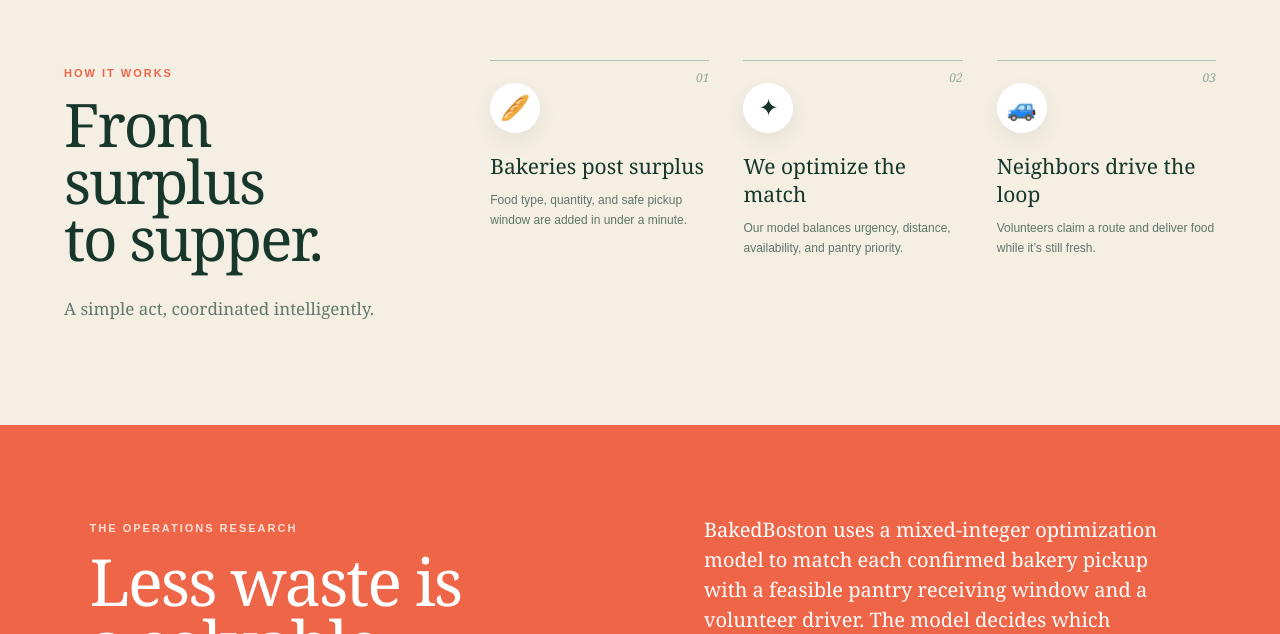
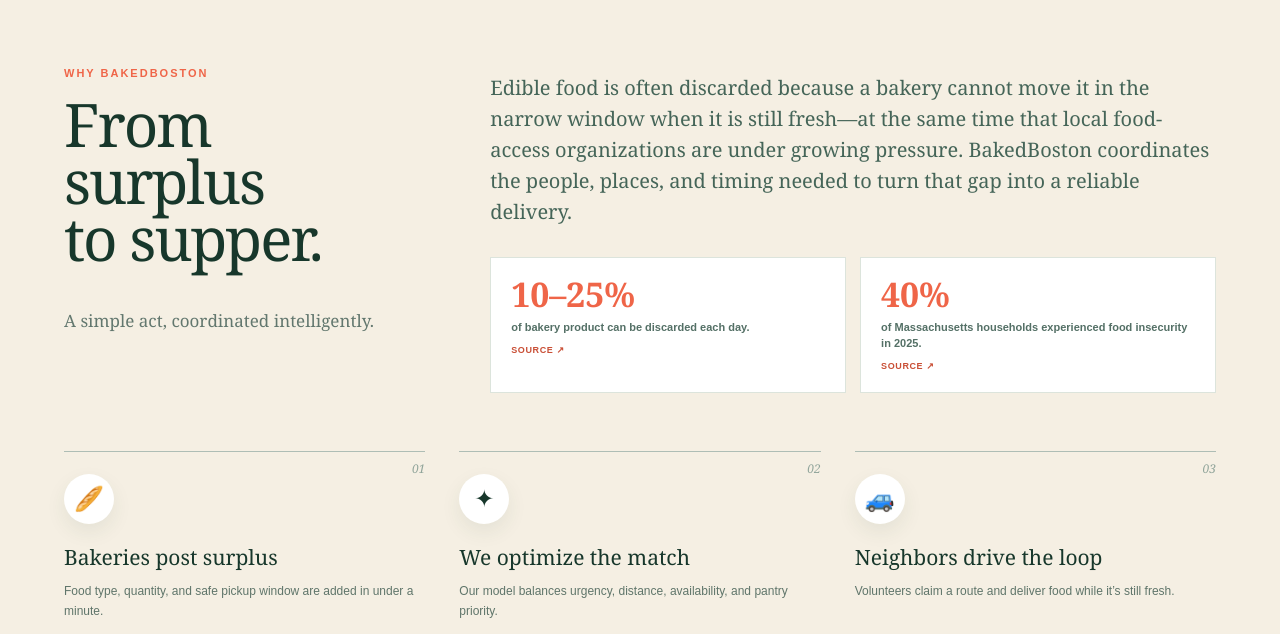
Before and after one commit to vapeyproductions/bakedboston-app, a Next.js app: page / in a window 1280 px wide. Shown: the part 1586-2220 px from the top of the page. Built offline with nearby package versions, Linux system fonts and the light colour scheme; no server answers; the database is empty.

Commit message:
Add sourced BakedBoston impact context

```diff
--- a/app/globals.css
+++ b/app/globals.css
@@ -66,10 +66,10 @@
 .toggleGroup{display:grid;grid-template-columns:repeat(3,1fr)}.toggleGroup button{padding:9px 2px;background:transparent;border:1px solid #5f7b6d;color:#b9c9c1;text-transform:capitalize;font-size:9px}.toggleGroup .active{background:var(--mint);color:var(--forest);font-weight:900}
 .constraints{display:grid;grid-template-columns:1fr 1fr;gap:10px;margin:22px 0;font-size:9px}.constraints i{font-style:normal;color:var(--yellow);margin-right:4px}
 .optimizeButton{width:100%;border:0;background:var(--coral);color:#fff;padding:14px;font-weight:800;text-align:left}.optimizeButton span{float:right}.solverNote{text-align:center;font-size:8px;color:#a8bdb2;margin:13px 0 0}
-.howSection { padding:105px 5vw; display:grid; grid-template-columns:.65fr 1.35fr; gap:6vw; }.howIntro p{font:17px Georgia,serif;color:#62776e;margin-top:30px}.steps{display:grid;grid-template-columns:repeat(3,1fr);gap:34px}.steps>div{position:relative;border-top:1px solid #aebdb5;padding-top:22px}.steps>div>span{position:absolute;right:0;top:8px;color:#90a49a;font:italic 12px Georgia,serif}.stepIcon{width:50px;height:50px;background:#fff;border-radius:50%;display:grid;place-items:center;font-size:24px;box-shadow:0 8px 20px #294a3914}.steps h3{font:21px Georgia,serif;margin:19px 0 11px}.steps p{font-size:12px;line-height:1.65;color:#5f756a}
+.howSection { padding:105px 5vw; display:grid; grid-template-columns:.65fr 1.35fr; column-gap:6vw; row-gap:58px; }.howIntro p{font:17px Georgia,serif;color:#62776e;margin-top:42px}.howStory{padding-top:12px}.howStoryLead{max-width:720px;margin:0;color:#456558;font:20px/1.55 Georgia,serif}.problemStats{display:grid;grid-template-columns:repeat(2,minmax(0,1fr));gap:14px;margin-top:30px}.problemStat{min-height:118px;background:#fff;border:1px solid #dce4dc;padding:19px 20px;text-decoration:none;color:var(--forest);transition:.2s}.problemStat:hover{transform:translateY(-2px);box-shadow:0 10px 22px #294a3913}.problemStat strong{display:block;color:var(--coral);font:700 34px Georgia,serif;line-height:1;margin-bottom:9px}.problemStat span{display:block;font-size:11px;font-weight:700;line-height:1.45;color:#547066}.problemStat i{display:block;margin-top:8px;color:#c94f36;font-style:normal;font-size:9px;letter-spacing:.6px;text-transform:uppercase}.steps{grid-column:1/-1;display:grid;grid-template-columns:repeat(3,1fr);gap:34px}.steps>div{position:relative;border-top:1px solid #aebdb5;padding-top:22px}.steps>div>span{position:absolute;right:0;top:8px;color:#90a49a;font:italic 12px Georgia,serif}.stepIcon{width:50px;height:50px;background:#fff;border-radius:50%;display:grid;place-items:center;font-size:24px;box-shadow:0 8px 20px #294a3914}.steps h3{font:21px Georgia,serif;margin:19px 0 11px}.steps p{font-size:12px;line-height:1.65;color:#5f756a}
 .modelSection { background:var(--coral); color:#fff; padding:90px 7vw; display:grid;grid-template-columns:1fr 1fr;gap:10vw}.kicker.light{color:#ffe0d7}.modelSection h2{font-size:65px}.modelCopy>p{font:20px/1.5 Georgia,serif}.formula{background:#d95036;padding:18px 22px;font:18px Georgia,serif;margin:24px 0}.formula b{font-size:30px;margin:0 8px}.modelDetails{display:grid;grid-template-columns:1fr 1fr;gap:14px;margin:20px 0 25px}.modelDetails>div{border-top:1px solid rgba(255,255,255,.4);padding-top:10px}.modelDetails strong{font-size:11px;text-transform:uppercase;letter-spacing:1px}.modelDetails p{font-size:12px;line-height:1.55;margin:7px 0 0;color:#ffe8df}.modelCopy ul{display:grid;grid-template-columns:1fr 1fr;padding:0;list-style:none;gap:10px;font-size:11px}.modelCopy li:before{content:"✓";color:var(--yellow);margin-right:7px}.modelGithub{display:inline-block;margin-top:22px;color:#fff;font-weight:800;font-size:12px;text-decoration-color:#ffe0d7;text-underline-offset:5px}
 footer{height:100px;background:#102b20;color:#fff;display:flex;align-items:center;justify-content:space-between;padding:0 5vw}footer .brand{color:#fff}footer p{font:italic 16px Georgia,serif;color:#b7c8bf}footer>span{font-size:8px;letter-spacing:1.5px;color:#8ba296}
-@media(max-width:900px){.navLinks{display:none}.hero{grid-template-columns:1fr;padding-top:50px}.heroCopy{max-width:630px}.impactBar{grid-template-columns:1fr 1fr;gap:25px}.impactBar div:nth-child(2){border:0}.routeLayout{grid-template-columns:1fr}.optimizer{max-width:500px}.howSection{grid-template-columns:1fr}.modelSection{grid-template-columns:1fr}.steps{gap:18px}}
-@media(max-width:600px){.nav{height:68px}.navCta{padding:11px;font-size:11px}.navCta span{display:none}.hero{padding:46px 5vw}.hero h1{font-size:55px;letter-spacing:-3px}.heroActions{align-items:flex-start;flex-direction:column}.mapCard{min-height:430px;margin-top:15px}.mapGrid{height:310px}.routeSummary{gap:10px;padding:0 10px}.routeSummary strong{font-size:13px}.summaryImpact{padding-left:8px}.impactBar{padding:28px 5vw}.impactBar div{padding:0;border:0}.impactBar strong{font-size:28px}.sectionHeading{align-items:start;flex-direction:column}.sectionHeading h2,.howIntro h2,.modelSection h2{font-size:43px}.routeCard{padding:14px}.routeHead{flex-direction:column}.urgency{align-self:flex-start}.routeMeta{flex-wrap:wrap;gap:9px}.routeMeta button{margin-left:0}.howSection{padding:80px 5vw}.steps{grid-template-columns:1fr}.modelSection{padding:70px 5vw}.modelCopy ul,.modelDetails{grid-template-columns:1fr}footer{height:auto;padding:30px 5vw;gap:20px;align-items:flex-start;flex-direction:column}}
+@media(max-width:900px){.navLinks{display:none}.hero{grid-template-columns:1fr;padding-top:50px}.heroCopy{max-width:630px}.impactBar{grid-template-columns:1fr 1fr;gap:25px}.impactBar div:nth-child(2){border:0}.routeLayout{grid-template-columns:1fr}.optimizer{max-width:500px}.howSection{grid-template-columns:1fr;row-gap:30px}.howStory{padding-top:0}.modelSection{grid-template-columns:1fr}.steps{gap:18px}}
+@media(max-width:600px){.nav{height:68px}.navCta{padding:11px;font-size:11px}.navCta span{display:none}.hero{padding:46px 5vw}.hero h1{font-size:55px;letter-spacing:-3px}.heroActions{align-items:flex-start;flex-direction:column}.mapCard{min-height:430px;margin-top:15px}.mapGrid{height:310px}.routeSummary{gap:10px;padding:0 10px}.routeSummary strong{font-size:13px}.summaryImpact{padding-left:8px}.impactBar{padding:28px 5vw}.impactBar div{padding:0;border:0}.impactBar strong{font-size:28px}.sectionHeading{align-items:start;flex-direction:column}.sectionHeading h2,.howIntro h2,.modelSection h2{font-size:43px}.routeCard{padding:14px}.routeHead{flex-direction:column}.urgency{align-self:flex-start}.routeMeta{flex-wrap:wrap;gap:9px}.routeMeta button{margin-left:0}.howSection{padding:80px 5vw}.howIntro p{margin-top:28px}.howStoryLead{font-size:18px}.problemStats{grid-template-columns:1fr}.steps{grid-template-columns:1fr}.modelSection{padding:70px 5vw}.modelCopy ul,.modelDetails{grid-template-columns:1fr}footer{height:auto;padding:30px 5vw;gap:20px;align-items:flex-start;flex-direction:column}}
 @media(max-width:900px){.driverRoadmap{grid-template-columns:1fr}.appQr{border-left:0;border-top:1px solid #dbe3da;padding:22px 0 0}}
 @media(max-width:600px){.driverRoadmap{padding:22px}.roadmapSteps{grid-template-columns:1fr 1fr}.roadmapSteps:before{display:none}.roadmapSteps>div{border-top:1px solid #dce5de;padding-top:11px}.roadmapSteps span{margin-bottom:9px}}
--- a/app/page.tsx
+++ b/app/page.tsx
@@ -101,7 +101,18 @@
       </section>
 
       <section className="howSection" id="how">
-        <div className="howIntro"><span className="kicker">HOW IT WORKS</span><h2>From surplus<br />to supper.</h2><p>A simple act, coordinated intelligently.</p></div>
+        <div className="howIntro"><span className="kicker">WHY BAKEDBOSTON</span><h2>From surplus<br />to supper.</h2><p>A simple act, coordinated intelligently.</p></div>
+        <div className="howStory">
+          <p className="howStoryLead">Edible food is often discarded because a bakery cannot move it in the narrow window when it is still fresh—at the same time that local food-access organizations are under growing pressure. BakedBoston coordinates the people, places, and timing needed to turn that gap into a reliable delivery.</p>
+          <div className="problemStats">
+            <a href="https://magazinebbm.com/blog/food-waste-and-the-problem-of-bakery-product-loss-4003" target="_blank" rel="noreferrer" className="problemStat">
+              <strong>10–25%</strong><span>of bakery product can be discarded each day.<i>Source ↗</i></span>
+            </a>
+            <a href="https://foodaccessreport.gbfb.org/the-state-of-food-insecurity" target="_blank" rel="noreferrer" className="problemStat">
+              <strong>40%</strong><span>of Massachusetts households experienced food insecurity in 2025.<i>Source ↗</i></span>
+            </a>
+          </div>
+        </div>
         <div className="steps">
           <div><span>01</span><div className="stepIcon">🥖</div><h3>Bakeries post surplus</h3><p>Food type, quantity, and safe pickup window are added in under a minute.</p></div>
           <div><span>02</span><div className="stepIcon">✦</div><h3>We optimize the match</h3><p>Our model balances urgency, distance, availability, and pantry priority.</p></div>
```
